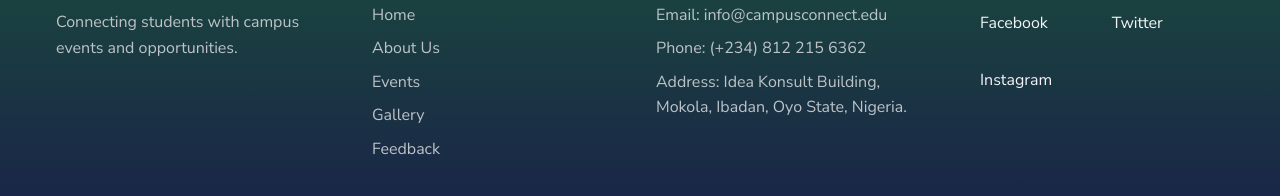
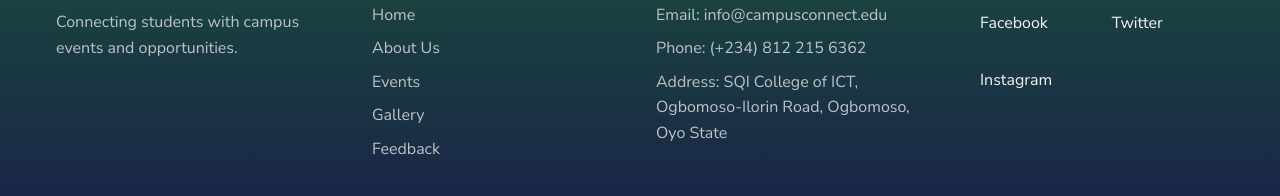
Before and after one commit to Bezliab/campusconnect, a React (Vite) app: page /contact in a window 1280 px wide. Shown: the part 2189-2385 px from the top of the page. Built offline with nearby package versions, Linux system fonts and the light colour scheme.

Commit message:
new update

```diff
--- a/src/components/Footer/footer.jsx
+++ b/src/components/Footer/footer.jsx
@@ -36,7 +36,8 @@ export default function Footer() {
           <p>Email: info@campusconnect.edu</p>
           <p>Phone: (+234) 812 215 6362</p>
           <p>
-            Address: Idea Konsult Building, Mokola, Ibadan, Oyo State, Nigeria.
+            Address: SQI College of ICT, Ogbomoso-Ilorin Road, Ogbomoso, Oyo
+            State
           </p>
         </div>
 
```
